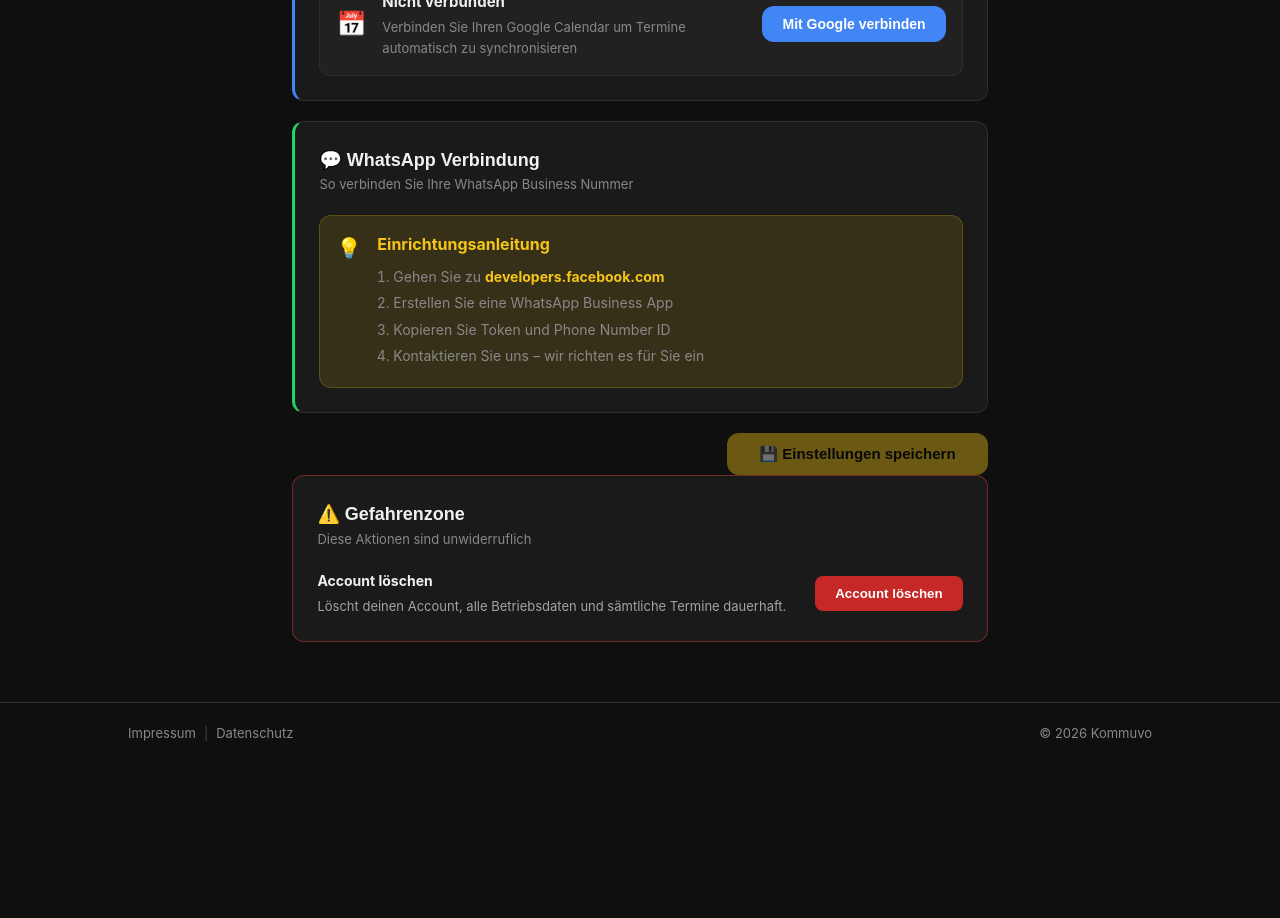
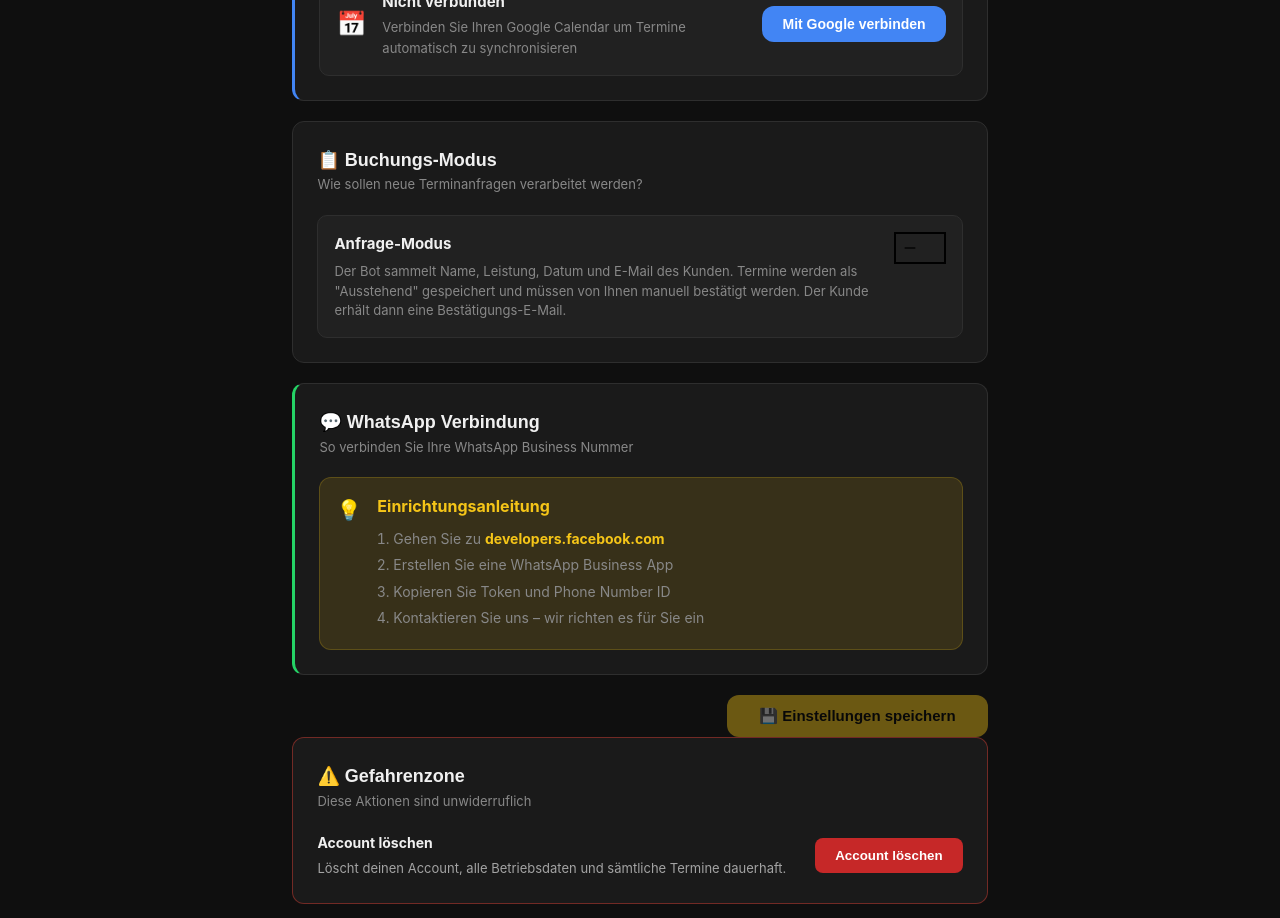
Before and after one commit to LukasBoerger/handwerkbot-frontend, an Angular app: page /settings in a window 1280 px wide. Shown: the part 2180-3098 px from the top of the page. Before the commit the page ends 2944 px from the top, so only its background shows below. Built offline with nearby package versions, Linux system fonts and the light colour scheme; no server answers; sample sign-in values are in the browser's storage.

Commit message:
setting nur anfragen

```diff
--- a/src/app/pages/settings/settings.html
+++ b/src/app/pages/settings/settings.html
@@ -212,6 +212,28 @@
         </mat-card-content>
       </mat-card>
 
+      <!-- BUCHUNGS-MODUS -->
+      <mat-card class="section-card">
+        <mat-card-header>
+          <mat-card-title>📋 Buchungs-Modus</mat-card-title>
+          <mat-card-subtitle>Wie sollen neue Terminanfragen verarbeitet werden?</mat-card-subtitle>
+        </mat-card-header>
+        <mat-card-content>
+          <div class="mode-toggle-row">
+            <div class="mode-info">
+              <strong>Anfrage-Modus</strong>
+              <span>Der Bot sammelt Name, Leistung, Datum und E-Mail des Kunden. Termine werden als "Ausstehend" gespeichert und müssen von Ihnen manuell bestätigt werden. Der Kunde erhält dann eine Bestätigungs-E-Mail.</span>
+            </div>
+            <mat-slide-toggle formControlName="requestMode" color="accent" aria-label="Anfrage-Modus aktivieren"></mat-slide-toggle>
+          </div>
+          @if (form.get('requestMode')?.value) {
+            <div class="mode-hint">
+              Neue Buchungen erscheinen im Dashboard mit Status "Ausstehend". Über die Aktionen können Sie Termine bestätigen oder ablehnen — der Kunde wird automatisch per E-Mail informiert.
+            </div>
+          }
+        </mat-card-content>
+      </mat-card>
+
       <!-- WHATSAPP -->
       <mat-card class="section-card whatsapp-card">
         <mat-card-header>
--- a/src/app/pages/settings/settings.scss
+++ b/src/app/pages/settings/settings.scss
@@ -563,3 +563,44 @@
     border-color: #f87171;
   }
 }
+
+// Buchungs-Modus
+.mode-toggle-row {
+  display: flex;
+  align-items: flex-start;
+  justify-content: space-between;
+  gap: 24px;
+  padding: 16px;
+  background: rgba(255, 255, 255, 0.03);
+  border: 1px solid var(--border);
+  border-radius: 10px;
+}
+
+.mode-info {
+  display: flex;
+  flex-direction: column;
+  gap: 6px;
+
+  strong {
+    color: var(--text);
+    font-size: 15px;
+  }
+
+  span {
+    color: var(--text-muted);
+    font-size: 13px;
+    line-height: 1.5;
+    max-width: 560px;
+  }
+}
+
+.mode-hint {
+  margin-top: 12px;
+  padding: 12px 16px;
+  background: rgba(124, 110, 255, 0.08);
+  border: 1px solid rgba(124, 110, 255, 0.2);
+  border-radius: 8px;
+  color: var(--text-muted);
+  font-size: 13px;
+  line-height: 1.5;
+}
--- a/src/app/pages/settings/settings.ts
+++ b/src/app/pages/settings/settings.ts
@@ -133,6 +133,7 @@ export class Settings implements OnInit {
       openSun: [false],
       fromSun: ['08:00'],
       toSun: ['13:00'],
+      requestMode: [false],
     });
   }
 
@@ -166,6 +167,7 @@ export class Settings implements OnInit {
           .split(',')
           .map((s: string) => s.trim())
           .filter((s: string) => s.length > 0);
+        this.form.patchValue({ requestMode: tenant.appointmentMode === 'request' });
         // Strukturierte Öffnungszeiten aus "07:00-18:00" String aufdröseln
         for (const day of this.days) {
           const raw: string = tenant[`hours${day.key}`];
@@ -213,6 +215,8 @@ export class Settings implements OnInit {
       delete payload[`from${day.key}`];
       delete payload[`to${day.key}`];
     }
+    payload['appointmentMode'] = payload['requestMode'] ? 'request' : 'auto';
+    delete payload['requestMode'];
 
     this.http.put(`${this.apiUrl}/${tenantId}`, payload, { headers: this.getHeaders() }).subscribe({
       next: () => {
```
